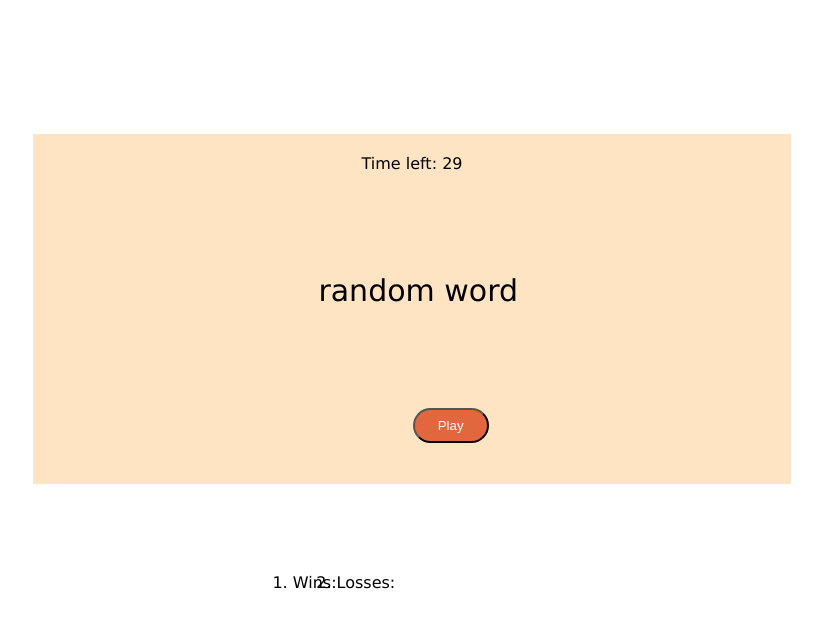
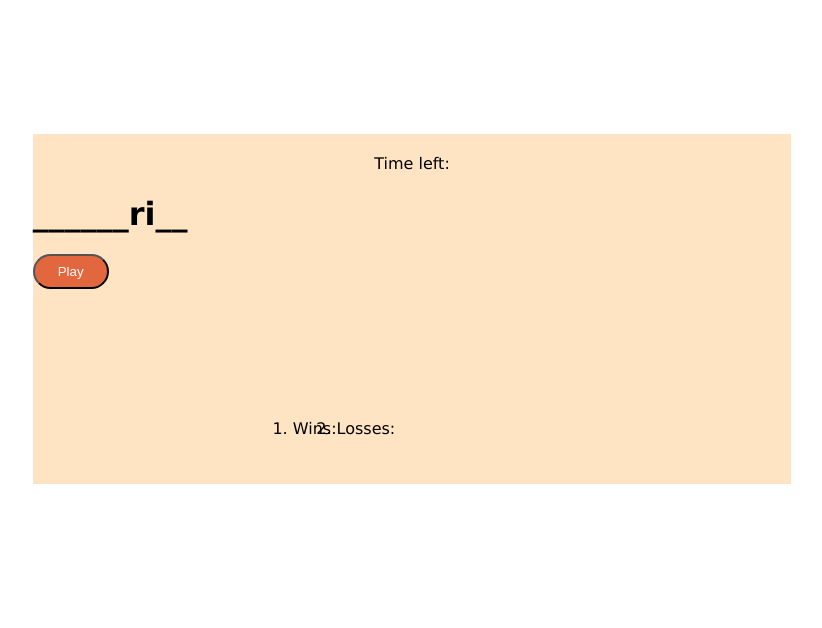
Before and after one commit to AJManzione/Mini-Project-4, a plain HTML site: page index.html in a window 1280 px wide. Both pictures are taken after a click on the button "Play". Shown: the whole page, without its empty margins (228-1050 px from the left). Drawn offline with Linux system fonts and the light colour scheme.

Commit message:
javascript work

```diff
--- a/assets/css/style.css
+++ b/assets/css/style.css
@@ -20,7 +20,7 @@ body {
     margin-top: 20px;
 }
 
-ol {
+ul {
     list-style: none;
     display: inline-block;
     position: absolute  ;
@@ -29,8 +29,6 @@ ol {
 }
 
 #displayed-word {
-    margin-top: 100px;
-    margin-left: 120px;
     font-size: 30px;
     color: black;
     text-align: center;
@@ -41,8 +39,6 @@ ol {
 
 
 #play {
-    margin-top: 100px;
-    margin-left: 380px;
     color: white;
     width: 10%;
     height: 10%;
--- a/assets/js/script.js
+++ b/assets/js/script.js
@@ -1,7 +1,7 @@
 // Variables:
 // Array with 10 words
 var words = ["JavaScript", "flexbox", "Attributes", "Local Storage", "CSS", "HTML", "website", "object", "branch", "pull request"];
-
+var wordsPushed = "";
 // Start Game Button
 var startBtn = document.getElementById("play");
 // Score object
@@ -14,7 +14,9 @@ var score = {
 // Current word (as an array of LETTER objects) - use split function
 //      letter
 //      visibility
-var current = [];
+var currentWord = "";
+var newWord = ""
+
 
 // HTML elements:
 // diplay word
@@ -35,11 +37,11 @@ var timeLeft = 0;
 //  when click:
 //      - timer reset to 30
 //      - then choose random word
-startBtn.addEventListener("click", countDown);
+startBtn.addEventListener("click", chooseRandomWord);
 
 // pick a random word for list
 //      hide certain letters
-// when called:
+//      when called:
 //      - choose random word
 //      - choose random letters to show (letter status hidden and visible)
 //      - display word to user
@@ -49,16 +51,54 @@ startBtn.addEventListener("click", countDown);
 function chooseRandomWord() {
     // choose random word
     var random = Math.floor(Math.random()* (words.length - 1));
-    var word = words[random];
+     currentWord = words[random];
+
+
+
+    displayWordEl.textContent = currentWord;
+
+
 
     // choose 2 random letters to show
     var randomLetters = [];
     for (var i = 0; i < 2; i++) {
-        var randomLetter = Math.floor(Math.random()* (word.length - 1));
+        var randomLetter = Math.floor(Math.random()* (currentWord.length - 1));
         if (!randomLetters.includes(randomLetter)) {
             randomLetters.push(randomLetter);
         }
     }
+
+      for ( var b = 0; b <currentWord.length; b++) {
+
+        if (randomLetters.includes(b)) {
+          wordsPushed = wordsPushed.concat(currentWord.charAt(b));
+        }
+        else {
+          wordsPushed = wordsPushed.concat("_");
+
+        }
+      }
+      displayWordEl.textContent = wordsPushed;
+}
+
+
+  document.addEventListener("keydown", checkLetter)
+
+  function checkLetter (event) {
+    var keyPress = event.key;
+
+
+
+        //When the key is pressed and is included within random word
+
+    if (currentWord.includes(keyPress)) {
+
+    }
+
+  }
+
+
+
 
     // 2 indexes which have shown letters
     // we need text which has a hidden visbility and a visible visibility
@@ -73,7 +113,7 @@ function chooseRandomWord() {
 
 
 
-}
+
 
 // get user input (which keys they type)
     // if key = next missing character,
--- a/index.html
+++ b/index.html
@@ -10,13 +10,13 @@
 <body>
     <div id = "container">
         <div id="clock">Time left: <span id="time"></span></div>
-        <div id = "displayed-word"> random word</div>
+        <h1 id="display-word"></h1>
         <button id="play"> Play</button>
-        <ol id="stats">
+        <ul id="stats">
             <li>Wins: <span id="wins"></span></li>
-            <li> Losses: <span id="losses"></span></li>
-        </ol>
+            <li>Losses: <span id="losses"></span></li>
+        </ul>
     </div>
-    <script src="./assets/js/script.js"></script>
+    <script src="/assets/js/script.js"></script>
 </body>
 </html>
```
